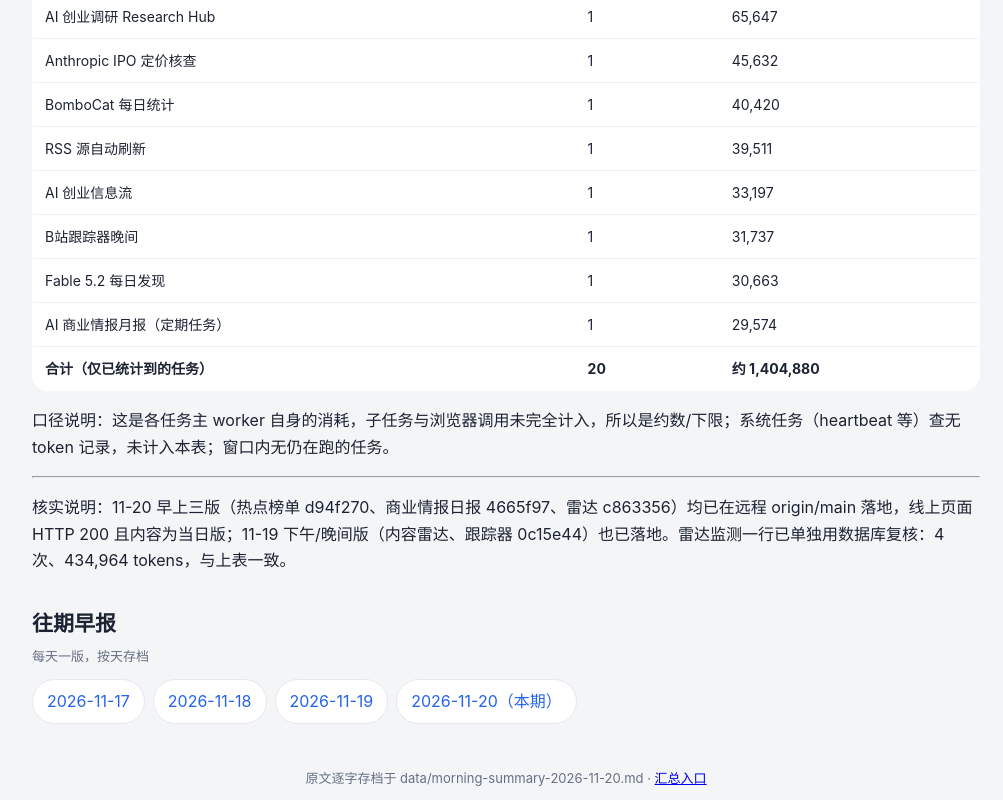
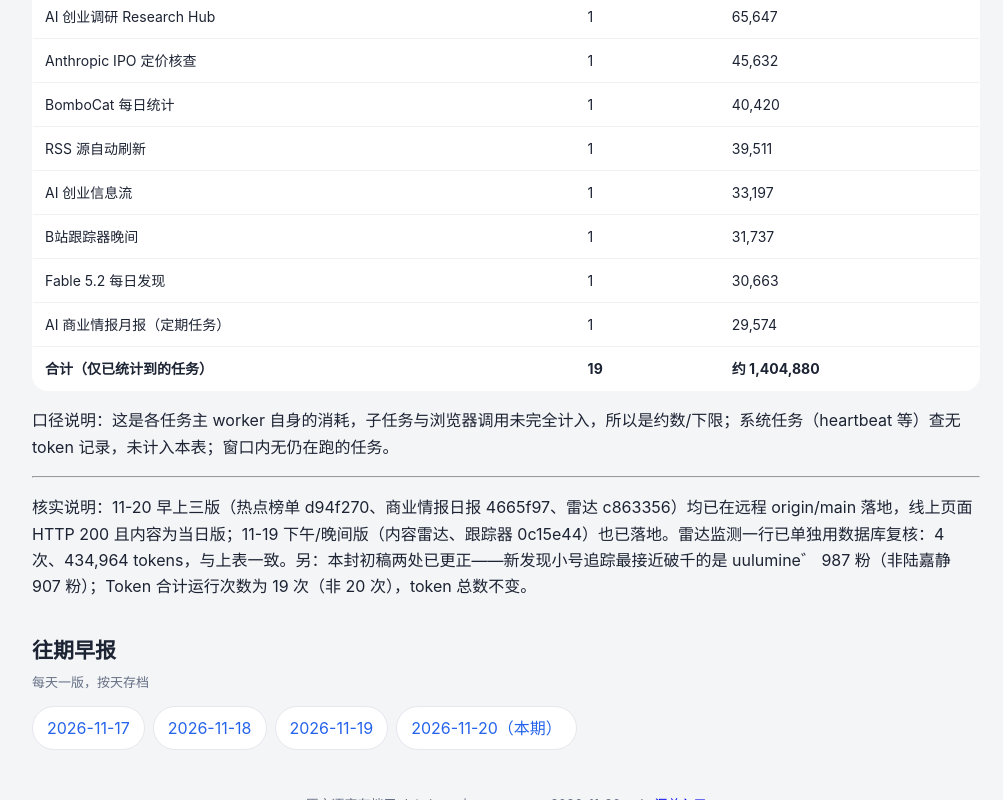
Before and after one commit to CCD-AIGC/daily-hotlist, a plain HTML site: page archive/morning-summary-2026-11-20.html in a window 1280 px wide. Shown: the part 3767-4567 px from the top of the page, without its empty margins (134-1137 px from the left). Drawn offline with Linux system fonts and the light colour scheme.

Commit message:
fix: correct morning summary 2026-11-20 (follow-up closest-to-1k, token run count)

```diff
--- a/archive/morning-summary-2026-11-20.html
+++ b/archive/morning-summary-2026-11-20.html
@@ -73,7 +73,7 @@ footer{margin-top:36px;color:var(--muted);font-size:13px;text-align:center}
 <p>结论：Agent 进入生产与责任边界，独立开发供给侧再加速，国产 AI 转向交付与成本叙事；但本版仍无任何收入、订单、转化率证据。<br>最有用的 3 条：① 纳德拉一周三谈 agent，银行把 AI agent 被黑的责任推回用户，焦点从“agent 能做什么”移到“出事谁负责”；② RockDesk、AI 小卖部同日上线，Product Hunt 一周 8 款 agent 新品，0 抽成上架是独立开发者变现的新通道；③ 腾讯 WorkBuddy 日活破千万，淘特动线 Agent 称 GMV 峰值 +5%、token 成本 -60%，混元 Hy4 flash 开源。最大证据缺口：全轮无收入、客户数、留存数据；百度 7 条全是无关的英文“什么是 AI”定义页，小红书需登录无数据，抖音浏览器直访连续三日 0 命中。</p>
 <p><a href="https://ccd-aigc.github.io/daily-hotlist/research/2026-11-19-ai-startup-creator-research-hub.html">https://ccd-aigc.github.io/daily-hotlist/research/2026-11-19-ai-startup-creator-research-hub.html</a></p>
 <h2>5. B站筛查（11-19 早 + 晚）</h2>
-<p>结论：全日新发现 0 个千粉以下小号；早晚各达标 2 个，跟踪总数 210 个。<br>今日新发现：无（早上、晚上寻猎候选粉丝全部超 1000，最小为热门榜新进第 46 名冰素HL 2,405 粉）。达标账号：早上小新博主（+2,206，粉丝达 127,478）、Sora_Vex（+1,043，粉丝达 22,900）；晚上小新博主（+2,043，粉丝达 129,521）、欧了么哒（+2,043，粉丝达 125,911）。涨得最多的是小新博主（全日 +4,249，触发视频《冬日宿舍之进步》）。新发现小号追踪：最接近破 1,000 的是陆嘉静 907 粉（发现以来 +11.29%）。</p>
+<p>结论：全日新发现 0 个千粉以下小号；早晚各达标 2 个，跟踪总数 210 个。<br>今日新发现：无（早上、晚上寻猎候选粉丝全部超 1000，最小为热门榜新进第 46 名冰素HL 2,405 粉）。达标账号：早上小新博主（+2,206，粉丝达 127,478）、Sora_Vex（+1,043，粉丝达 22,900）；晚上小新博主（+2,043，粉丝达 129,521）、欧了么哒（+2,043，粉丝达 125,911）。涨得最多的是小新博主（全日 +4,249，触发视频《冬日宿舍之进步》）。新发现小号追踪：最接近破 1,000 的是 uulumine゛ 987 粉，其次是朱不语yup 967 粉；陆嘉静 907 粉，发现以来 +11.29%。</p>
 <p><a href="https://ccd-aigc.github.io/daily-hotlist/tracker.html">https://ccd-aigc.github.io/daily-hotlist/tracker.html</a></p>
 <h2>6. GitHub 早期爆款雷达（11-20 版）</h2>
 <p>结论：无新增 P0/P2，新增 P1 待确认 1 个（SoduWork）；TOP10 前 3 仍由 rust-anything 领跑。<br>新出 P1 待确认：mdiri-ai/SoduWork——面向团队与 agent 的 AI 原生引擎，多 harness、多 agent、自托管（B 档，约 24h +1,307 星，2,889→4,196 星），<a href="https://github.com/mdiri-ai/SoduWork">https://github.com/mdiri-ai/SoduWork</a> 。TOP3：erkamyaman/rust-anything——把整个应用逐块重写成 Rust，每块对照原应用录制的行为校验（5,176 星，94 分，约 24h +1,822），<a href="https://github.com/erkamyaman/rust-anything">https://github.com/erkamyaman/rust-anything</a> ；storytold/craft-anything——理解任何软件如何工作，再自己复刻一个（38,478 星，92 分），<a href="https://github.com/storytold/craft-anything">https://github.com/storytold/craft-anything</a> ；mdiri-ai/SoduWork（4,196 星，92 分，见上）。</p>
@@ -86,10 +86,10 @@ footer{margin-top:36px;color:var(--muted);font-size:13px;text-align:center}
 <h2>9. 邮件汇总</h2>
 <p>结论：昨晚 21:51 的 digest 已发出。2026-11-19 21:52:59 由 lmtlmt609@gmail.com 发至 lmtlmt2@yeah.net，主题「每日报告汇总 2026-11-19 · CCD-AIGC daily-hotlist」（Gmail 已核实）。</p>
 <h2>Token 消耗（窗口内各任务主 worker 自身消耗，约数/下限）</h2>
-<div style="overflow-x:auto"><table><tr><th>任务</th><th>运行次数</th><th>消耗（约 tokens）</th></tr><tr><td>雷达监测（ai-repo-velocity-watch，4 次）</td><td>4</td><td>434,964</td></tr><tr><td>每日热点榜单</td><td>1</td><td>122,322</td></tr><tr><td>GitHub 早期爆款雷达日报</td><td>1</td><td>121,688</td></tr><tr><td>每日早报汇总（昨日 11-19 09:00 本封）</td><td>1</td><td>119,753</td></tr><tr><td>邮件汇总 digest</td><td>1</td><td>78,804</td></tr><tr><td>AI 商业情报日报</td><td>1</td><td>77,795</td></tr><tr><td>B站筛查早上</td><td>1</td><td>66,606</td></tr><tr><td>AI 内容雷达</td><td>1</td><td>66,567</td></tr><tr><td>AI 创业调研 Research Hub</td><td>1</td><td>65,647</td></tr><tr><td>Anthropic IPO 定价核查</td><td>1</td><td>45,632</td></tr><tr><td>BomboCat 每日统计</td><td>1</td><td>40,420</td></tr><tr><td>RSS 源自动刷新</td><td>1</td><td>39,511</td></tr><tr><td>AI 创业信息流</td><td>1</td><td>33,197</td></tr><tr><td>B站跟踪器晚间</td><td>1</td><td>31,737</td></tr><tr><td>Fable 5.2 每日发现</td><td>1</td><td>30,663</td></tr><tr><td>AI 商业情报月报（定期任务）</td><td>1</td><td>29,574</td></tr><tr><td><strong>合计（仅已统计到的任务）</strong></td><td><strong>20</strong></td><td><strong>约 1,404,880</strong></td></tr></table></div>
+<div style="overflow-x:auto"><table><tr><th>任务</th><th>运行次数</th><th>消耗（约 tokens）</th></tr><tr><td>雷达监测（ai-repo-velocity-watch，4 次）</td><td>4</td><td>434,964</td></tr><tr><td>每日热点榜单</td><td>1</td><td>122,322</td></tr><tr><td>GitHub 早期爆款雷达日报</td><td>1</td><td>121,688</td></tr><tr><td>每日早报汇总（昨日 11-19 09:00 本封）</td><td>1</td><td>119,753</td></tr><tr><td>邮件汇总 digest</td><td>1</td><td>78,804</td></tr><tr><td>AI 商业情报日报</td><td>1</td><td>77,795</td></tr><tr><td>B站筛查早上</td><td>1</td><td>66,606</td></tr><tr><td>AI 内容雷达</td><td>1</td><td>66,567</td></tr><tr><td>AI 创业调研 Research Hub</td><td>1</td><td>65,647</td></tr><tr><td>Anthropic IPO 定价核查</td><td>1</td><td>45,632</td></tr><tr><td>BomboCat 每日统计</td><td>1</td><td>40,420</td></tr><tr><td>RSS 源自动刷新</td><td>1</td><td>39,511</td></tr><tr><td>AI 创业信息流</td><td>1</td><td>33,197</td></tr><tr><td>B站跟踪器晚间</td><td>1</td><td>31,737</td></tr><tr><td>Fable 5.2 每日发现</td><td>1</td><td>30,663</td></tr><tr><td>AI 商业情报月报（定期任务）</td><td>1</td><td>29,574</td></tr><tr><td><strong>合计（仅已统计到的任务）</strong></td><td><strong>19</strong></td><td><strong>约 1,404,880</strong></td></tr></table></div>
 <p>口径说明：这是各任务主 worker 自身的消耗，子任务与浏览器调用未完全计入，所以是约数/下限；系统任务（heartbeat 等）查无 token 记录，未计入本表；窗口内无仍在跑的任务。</p>
 <hr>
-<p>核实说明：11-20 早上三版（热点榜单 d94f270、商业情报日报 4665f97、雷达 c863356）均已在远程 origin/main 落地，线上页面 HTTP 200 且内容为当日版；11-19 下午/晚间版（内容雷达、跟踪器 0c15e44）也已落地。雷达监测一行已单独用数据库复核：4 次、434,964 tokens，与上表一致。</p>
+<p>核实说明：11-20 早上三版（热点榜单 d94f270、商业情报日报 4665f97、雷达 c863356）均已在远程 origin/main 落地，线上页面 HTTP 200 且内容为当日版；11-19 下午/晚间版（内容雷达、跟踪器 0c15e44）也已落地。雷达监测一行已单独用数据库复核：4 次、434,964 tokens，与上表一致。另：本封初稿两处已更正——新发现小号追踪最接近破千的是 uulumine゛ 987 粉（非陆嘉静 907 粉）；Token 合计运行次数为 19 次（非 20 次），token 总数不变。</p>
 <section><h2>往期早报<small>每天一版，按天存档</small></h2>
 <div class="chips"><a href="morning-summary-2026-11-17.html">2026-11-17</a><a href="morning-summary-2026-11-18.html">2026-11-18</a><a href="morning-summary-2026-11-19.html">2026-11-19</a><a href="morning-summary-2026-11-20.html">2026-11-20（本期）</a></div>
 </section>
```
Also changed, not shown: morning-summary.html (+3 -3 lines), 1 other file.
